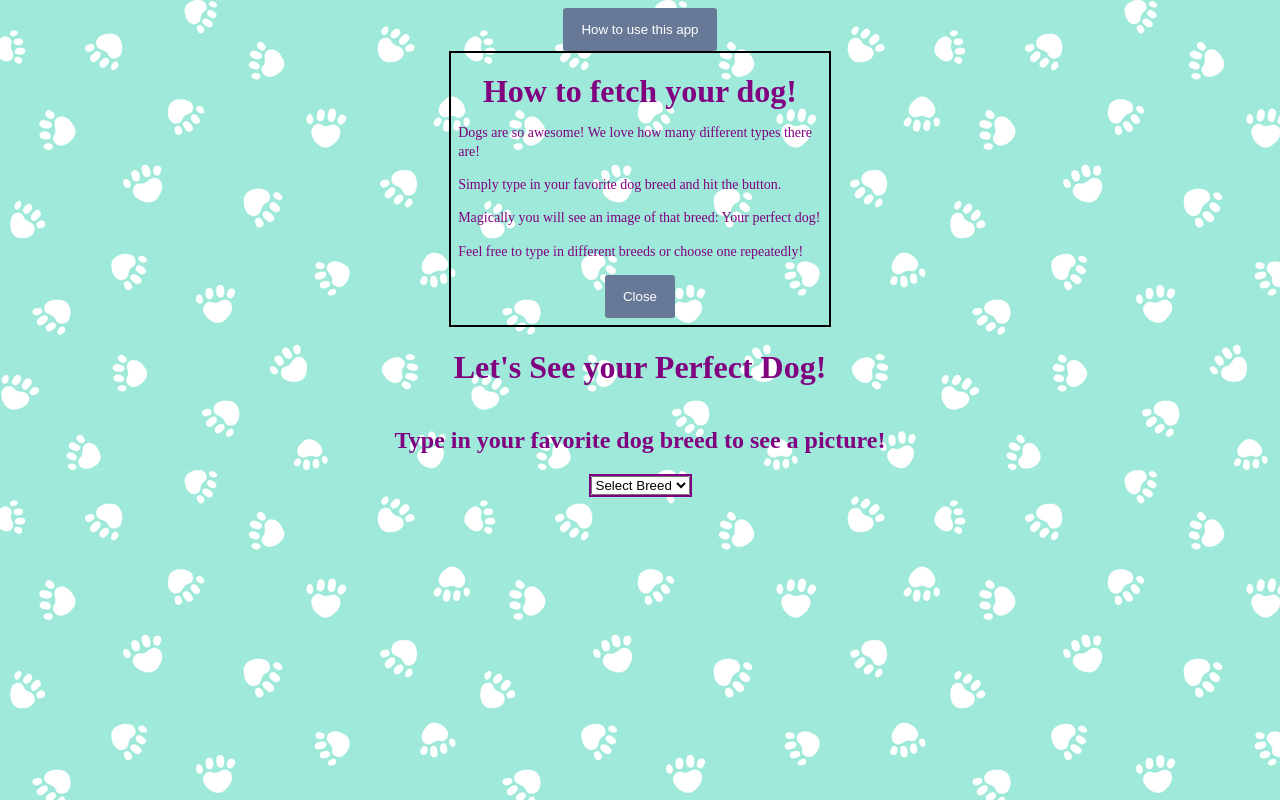
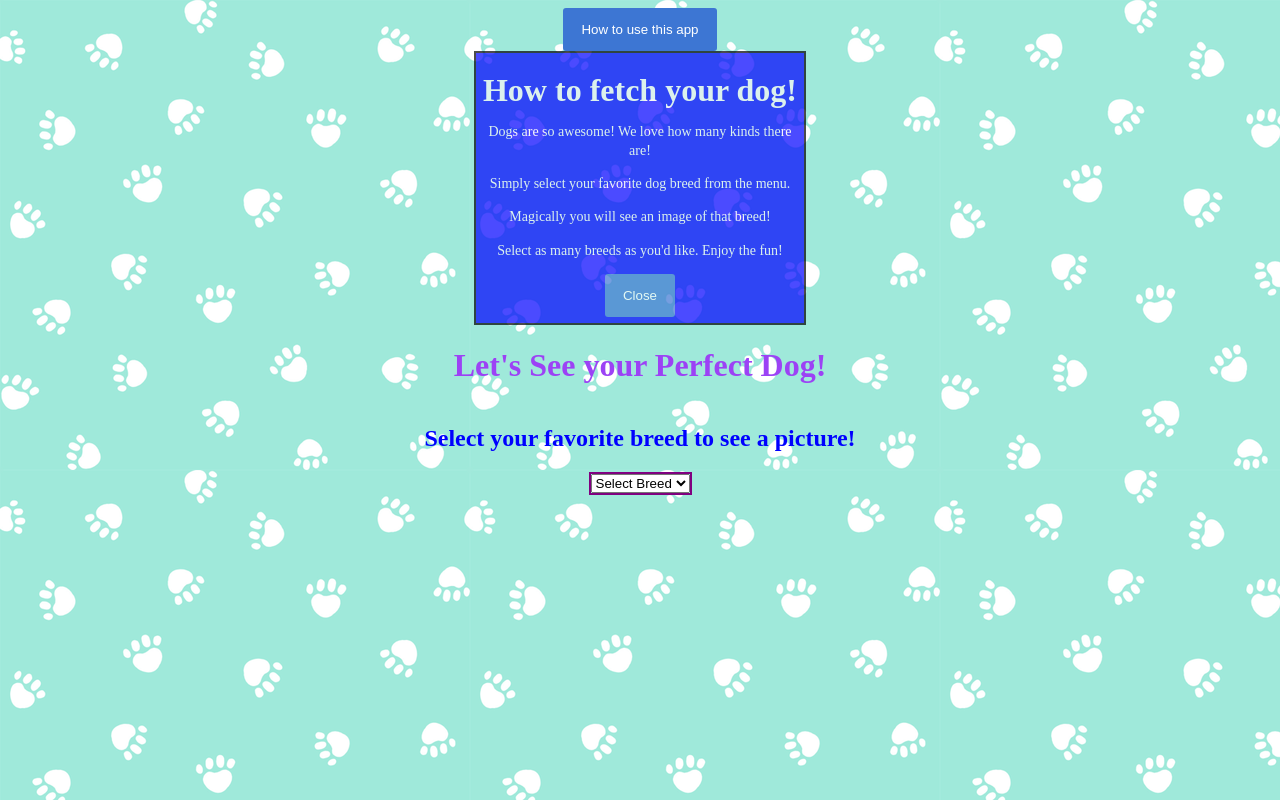
Before and after one commit to llseely626/llseely626.github.io, a plain HTML site: page Perfect_dog/index.html in a window 1280 px wide. Drawn offline with nearby package versions, Linux system fonts and the light colour scheme; no server answers.

Commit message:
changed text colors yay

```diff
--- a/Perfect_dog/app.js
+++ b/Perfect_dog/app.js
@@ -40,7 +40,7 @@ $(() => {
 
 
     // $(openModal).hide();
-    setTimeout(openModal, 2000);
+    setTimeout(openModal, 3000);
 
     // Event handler to close the modal
     const closeModal = () => {
--- a/Perfect_dog/index.html
+++ b/Perfect_dog/index.html
@@ -20,14 +20,14 @@
     <div id="modal">
         <div id="modal-textbox">
 
-            <div id="h1-header">
-                <h1>How to fetch your dog!</h1>
-            </div>
+            <h1 class="modalh1">How to fetch your dog!</h1>
+
+
             <div id="h1-paragraph">
-                <p>Dogs are so awesome! We love how many different types there are!</p>
-                <p>Simply type in your favorite dog breed and hit the button.</p>
-                <p>Magically you will see an image of that breed: Your perfect dog!</p>
-                <p>Feel free to type in different breeds or choose one repeatedly!</p>
+                <p>Dogs are so awesome! We love how many kinds there are!</p>
+                <p>Simply select your favorite dog breed from the menu.</p>
+                <p>Magically you will see an image of that breed!</p>
+                <p>Select as many breeds as you'd like. Enjoy the fun!</p>
             </div>
             <div id="modal-footer">
                 <button class="modal-buttons" id="close" href="#">Close</button>
@@ -39,7 +39,7 @@
 
     </div>
     <h1>Let's See your Perfect Dog!</h1>
-    <h2>Type in your favorite dog breed to see a picture!</h2>
+    <h2>Select your favorite breed to see a picture!</h2>
     <div class='container'>
         <form>
             <select name="breed" id="dropdown">
--- a/Perfect_dog/styles.css
+++ b/Perfect_dog/styles.css
@@ -1,6 +1,6 @@
 body {
     background-image: url("Perfect_dog_pawprints.png");
-    background-color: bisque;
+    /* background-color: bisque; */
     display: flex;
     flex-direction: column;
     align-items: center;
@@ -20,11 +20,13 @@ body {
 
 h1 {
     text-align: center;
+    color: #9c42f5;
     /* position: relative;
     right: 45px; */
 }
 
 h2 {
+    color: blue;
     text-align: center;
     /* padding-right: 80px; */
 }
@@ -46,6 +48,9 @@ image {
 }
 
 #modal-textbox {
+    background-color: blue;
+    color: whitesmoke;
+    opacity: .7;
     padding: 2%;
     line-height: 120%;
     border: 2px solid black;
@@ -56,18 +61,25 @@ image {
     text-align: center;
 }
 
+.modalh1 {
+    color: whitesmoke;
+}
+
 #h1-header {
     font-size: 16px;
+    color: whitesmoke;
+    text-align: center;
 }
 
 #h1-paragraph {
     font-size: 14px;
+    text-align: center;
 }
 
 /* change this */
 .modal-buttons {
     padding: 14px 18px;
-    background-color: #677996;
+    background-color: #3d76d3;
     border: none;
     outline: none;
     border-radius: 3px;
@@ -76,15 +88,23 @@ image {
     cursor: pointer;
 }
 
+.modal-buttons:hover {
+    background-color: #b642f5;
+}
+
 #openModal {
     padding: 14px 18px;
-    background-color: #677996;
+    background-color: #3d76d3;
     border: none;
     outline: none;
     border-radius: 3px;
     color: white;
     font-family: 'Arial';
     cursor: pointer;
+}
+
+#openModal:hover {
+    background-color: #b642f5;
 }
 
 @media (min-width: 320px) and (max-width:750px) {
```
